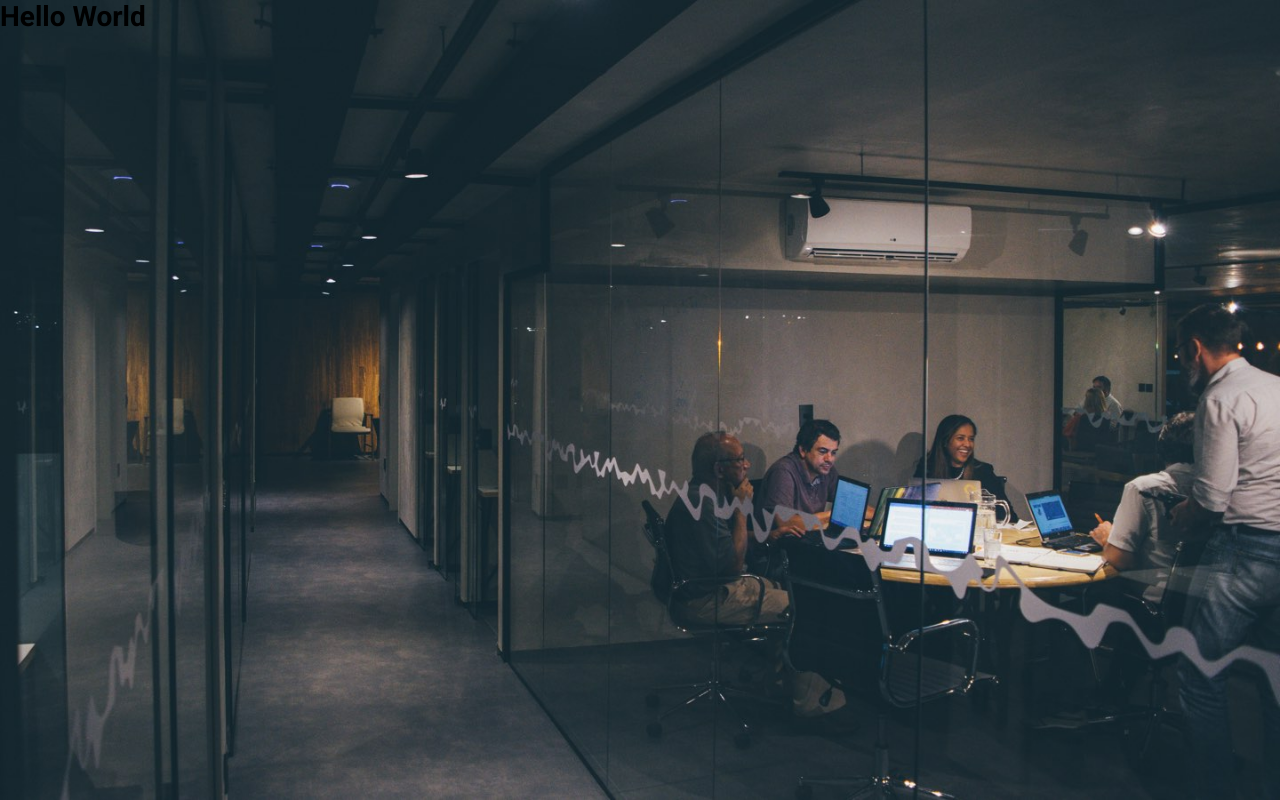
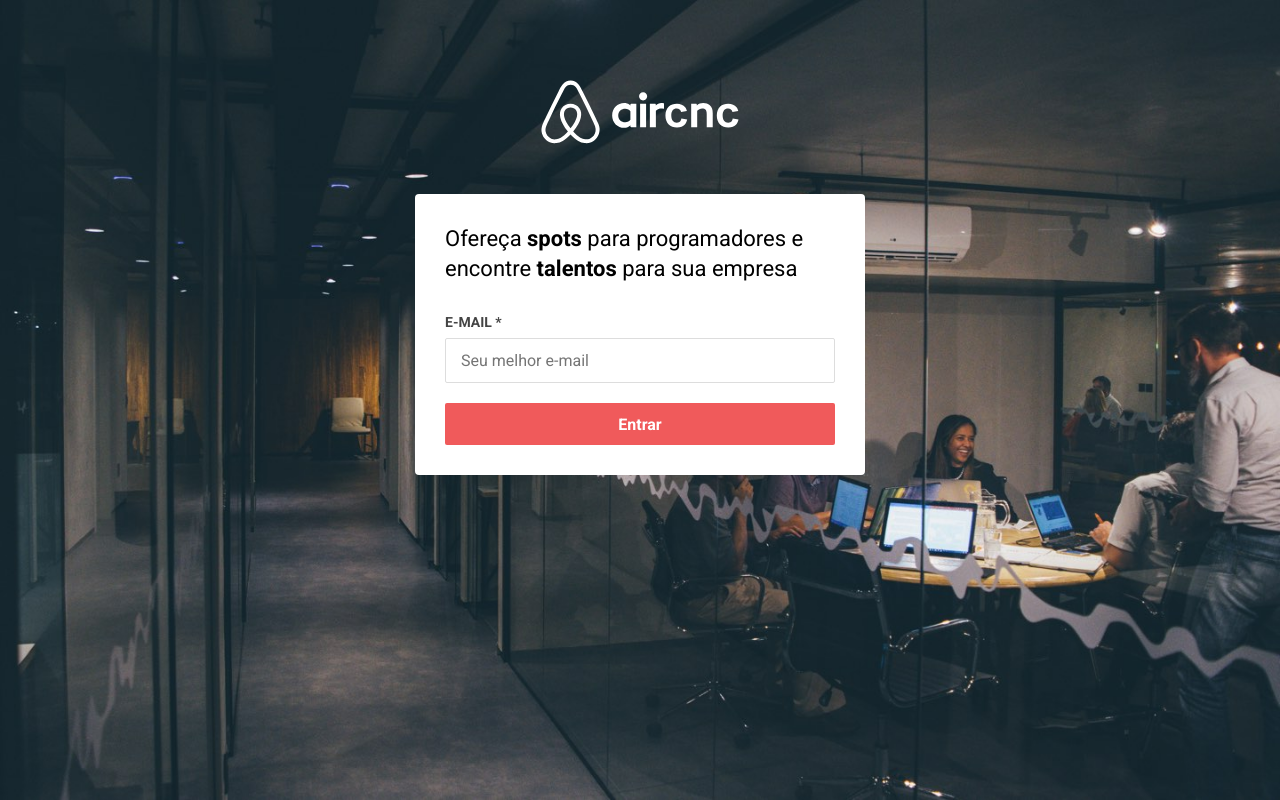
Before and after one commit to thyagoaraujo/aircnc, a React (Create React App) app in the folder frontend/: page / in a window 1280 px wide. Built offline with nearby package versions, Linux system fonts and the light colour scheme.

Commit message:
styled login

```diff
--- a/frontend/src/App.css
+++ b/frontend/src/App.css
@@ -25,3 +25,64 @@ button {
   font-family: 'Roboto', Arial, Helvetica, sans-serif;
   font-size: 14px;
 }
+
+.container {
+  margin: 80px auto 0;
+  max-width: 450px;
+  width: 100%;
+  display: flex;
+  flex-direction: column;
+  align-items: center;
+}
+
+.content {
+  width: 100%;
+  background: #fff;
+  margin-top: 50px;
+  border-radius: 4px;
+  padding: 30px;
+}
+
+.content > p {
+  font-size: 22px;
+  line-height: 30px;
+  margin-bottom: 30px;
+}
+
+.content form {
+  display: flex;
+  flex-direction: column;
+}
+
+.content form label {
+  font-size: 14px;
+  color: #444;
+  font-weight: bold;
+  margin-bottom: 8px;
+}
+
+.content form input {
+  margin-bottom: 20px;
+  border: 1px solid #ddd;
+  border-radius: 2px;
+  height: 45px;
+  padding: 0 15px;
+  font-size: 16px;
+}
+
+.content button.btn {
+  border: 0;
+  border-radius: 2px;
+  width: 100%;
+  height: 42px;
+  padding: 0 20px;
+  font-size: 16px;
+  font-weight: bold;
+  background: #f05a5b;
+  color: #fff;
+  cursor: pointer;
+}
+
+.content button.btn:hover {
+  background: #e14f50;
+}
--- a/frontend/src/App.js
+++ b/frontend/src/App.js
@@ -1,8 +1,30 @@
 import React from 'react';
 import './App.css';
 
+import logo from './assets/logo.svg';
+
 function App() {
-  return <h1>Hello World</h1>;
+  return (
+    <div className="container">
+      <img src={logo} alt="AirCnC" />
+
+      <div className="content">
+        <p>
+          Ofereça <strong>spots</strong> para programadores e encontre
+          <strong> talentos </strong>
+          para sua empresa
+        </p>
+
+        <form>
+          <label htmlFor="email">E-MAIL *</label>
+          <input type="email" id="email" placeholder="Seu melhor e-mail" />
+          <button className="btn" type="button">
+            Entrar
+          </button>
+        </form>
+      </div>
+    </div>
+  );
 }
 
 export default App;
```
